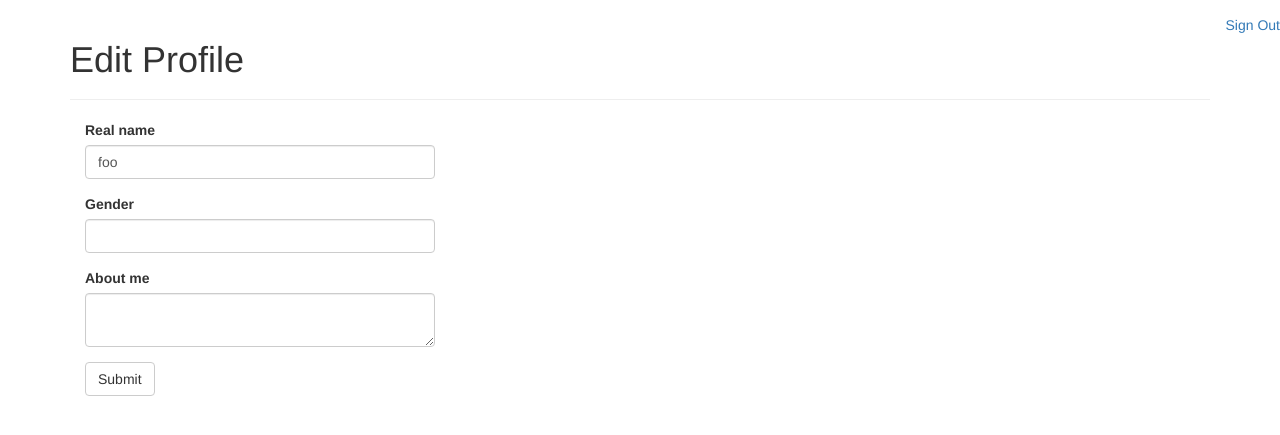
After one commit to BethMwangi/bc-10-suggestion-box, a Flask app: page /edit-profile in a window 1280 px wide. The commit adds this page. Shown: the top 435 px of the page. Run offline with Flask 2, Linux system fonts and the light colour scheme; a user stored in the database is signed in; some libraries are stand-ins or nearby versions.

Commit message:
create user profile and posts

```diff
--- a/app/forms.py
+++ b/app/forms.py
@@ -30,6 +30,13 @@ class RegistrationForm(Form):
 		if User.query.filter_by(username=field.data).first():
 			raise ValidationError('Username already registered')
 
+
+class EditProfileForm(Form):
+	username = StringField('Real name', validators=[Length(0, 64)])
+	gender = StringField('Gender', validators=[Length(0, 64)])
+	about_me = TextAreaField('About me')
+	submit = SubmitField('Submit')
+
 class PostForm(Form):
 	title = StringField('Title', validators=[Required()])
 	body = TextAreaField('Suggestion', validators=[Required()])
--- a/app/models.py
+++ b/app/models.py
@@ -19,8 +19,8 @@ class User(UserMixin, db.Model):
 	password_hash = db.Column(db.String(128))
 	joined_at=db.Column(db.DateTime, default=datetime.datetime.now)
 	is_admin=db.Column(db.Boolean, default=False)
-	location = db.Column(db.String(64))
 	about_me = db.Column(db.Text())
+	gender = db.Column(db.String(64))
 	member_since = db.Column(db.DateTime(), default=datetime.datetime.utcnow)
 	last_seen = db.Column(db.DateTime(), default=datetime.datetime.utcnow)
 	posts = db.relationship('Post', backref='author', lazy='dynamic')
@@ -52,7 +52,7 @@ class Post(db.Model):
 	id = db.Column(db.Integer, primary_key = True)
 	title = db.Column(db.String(64))
 	body = db.Column(db.String(140))
-	timestamp = db.Column(db.DateTime)
+	timestamp = db.Column(db.DateTime(), default=datetime.datetime.utcnow)
 	user_id  = db.Column(db.Integer, db.ForeignKey('users.id'))
 	# user = db.ForeignKey(User)
 
--- /dev/null
+++ b/app/templates/edit_profile.html
@@ -0,0 +1,21 @@
+{% extends "base.html" %}
+{% import "bootstrap/wtf.html" as wtf %}
+
+{% block title %}Edit{% endblock %}
+
+{% block page_content %}
+
+<div class="page-header">
+
+<h1>Edit Profile</h1>
+
+</div>
+
+<div class="col-md-4">
+{{ wtf.quick_form(form) }}
+
+</div>
+
+
+
+{% endblock %}
--- a/app/views.py
+++ b/app/views.py
@@ -1,8 +1,8 @@
-from flask import render_template, redirect, request, url_for, flash
+from flask import render_template, redirect, request, url_for, flash, g
 from app import app, db
 from flask_login import login_required , login_user, logout_user, current_user
 from .models import User, Post, login_manager
-from .forms import LoginForm, RegistrationForm, PostForm
+from .forms import LoginForm, RegistrationForm, PostForm, EditProfileForm
 
 
 @app.route('/register', methods=['GET', 'POST'])
@@ -26,10 +26,22 @@ def register():
 def user():
 	return render_template('user.html')
 
-# @app.route('/welcome')
-# @login_required
-# def user():
-# 	return render_template('user.html')
+@app.route('/edit-profile',methods=['GET', 'POST'])
+@login_required
+def edit_profile():
+	form = EditProfileForm()
+	if form.validate_on_submit():
+		current_user.username = form.username.data
+		current_user.about_me = form.about_me.data
+		current_user.gender = form.gender.data
+		db.session.add(current_user)
+		flash('Your profle has been submitted')
+		return redirect(url_for('user', username = current_user.username))
+	form.username.data = current_user.username
+	form.about_me.data = current_user.about_me
+	form.gender.data = current_user.gender
+	return render_template('edit_profile.html', form=form)
+
 
 
 @app.route('/', methods =['GET', 'POST'])
@@ -53,18 +65,24 @@ def logout():
 
 #creating a Post route
 
-@app.route('/post', methods=('GET','POST'))
+@app.route('/post', methods=['GET','POST'])
 @login_required
 def post():
 	form = PostForm()
 	if form.validate_on_submit():
-		post = Post(form.data.title,
-			form.data.body)
+		post = Post(title=form.title.data,
+	    	body = form.data.body,
+	    	author = current_user._get_current_object())
 		db.session.add(post)
-		db.session.commit()
-		flash('Post successfuly created')
-		return redirect(url_for('index'))
-	return render_template('post.html', form=form, post=post)
+		flash('Post successfully created')
+		return redirect(url_for('welcome'))
+	posts = Post.query.order_by(Post.timestamp.desc()).all()
+	return render_template('post.html', form = form, posts=posts)
+
+
+
+
+
 
 
 # post streams
```
Also changed, not shown: app/templates/user.html (+10 -1 lines), app/templates/welcome.html (deleted, +0 -21 lines), migrations/versions/14cc2a0c9a3_.py (added, +28 -0 lines), test.db, 3 other files.
